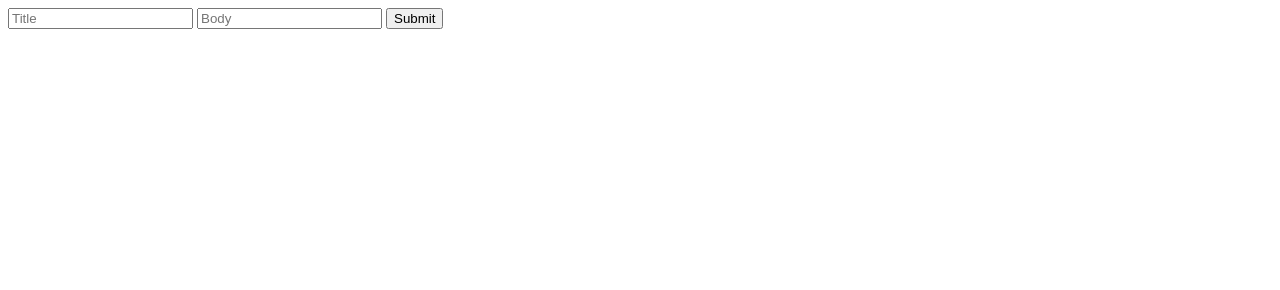
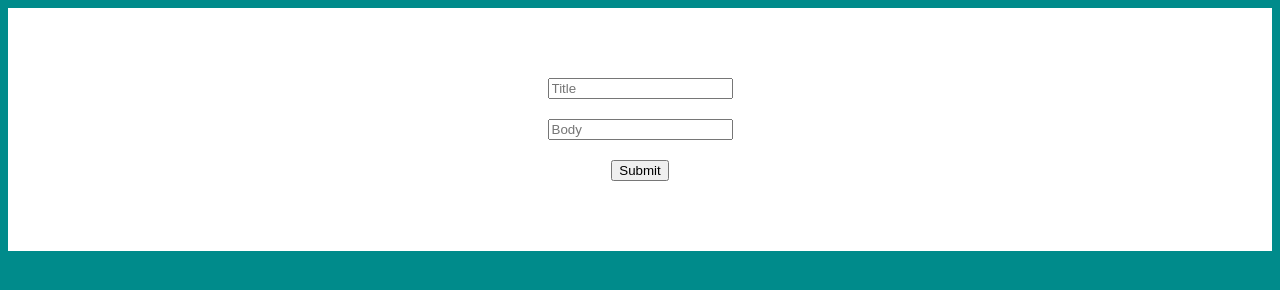
Before and after one commit to stevekinney/verbose-disco, a plain HTML site: page index.html in a window 1280 px wide. Drawn offline with nearby package versions, Linux system fonts and the light colour scheme.

Commit message:
Add styles (#2)
* center form inputs

* Add background color

```diff
--- a/index.html
+++ b/index.html
@@ -6,7 +6,7 @@
     <link href="style.css" rel="stylesheet">
   </head>
   <body>
-    <section class="new-idea">
+    <section class="new-idea container">
       <form action="" class="new-idea-form">
         <input type="text" class="new-idea-title" placeholder="Title">
         <input type="text" class="new-idea-body" placeholder="Body">
--- a/style.css
+++ b/style.css
@@ -0,0 +1,13 @@
+body {
+  background-color: DarkCyan;
+}
+
+.container {
+  background-color: white;
+  padding: 50px 0;
+}
+
+input {
+  display: block;
+  margin: 20px auto;
+}
```
